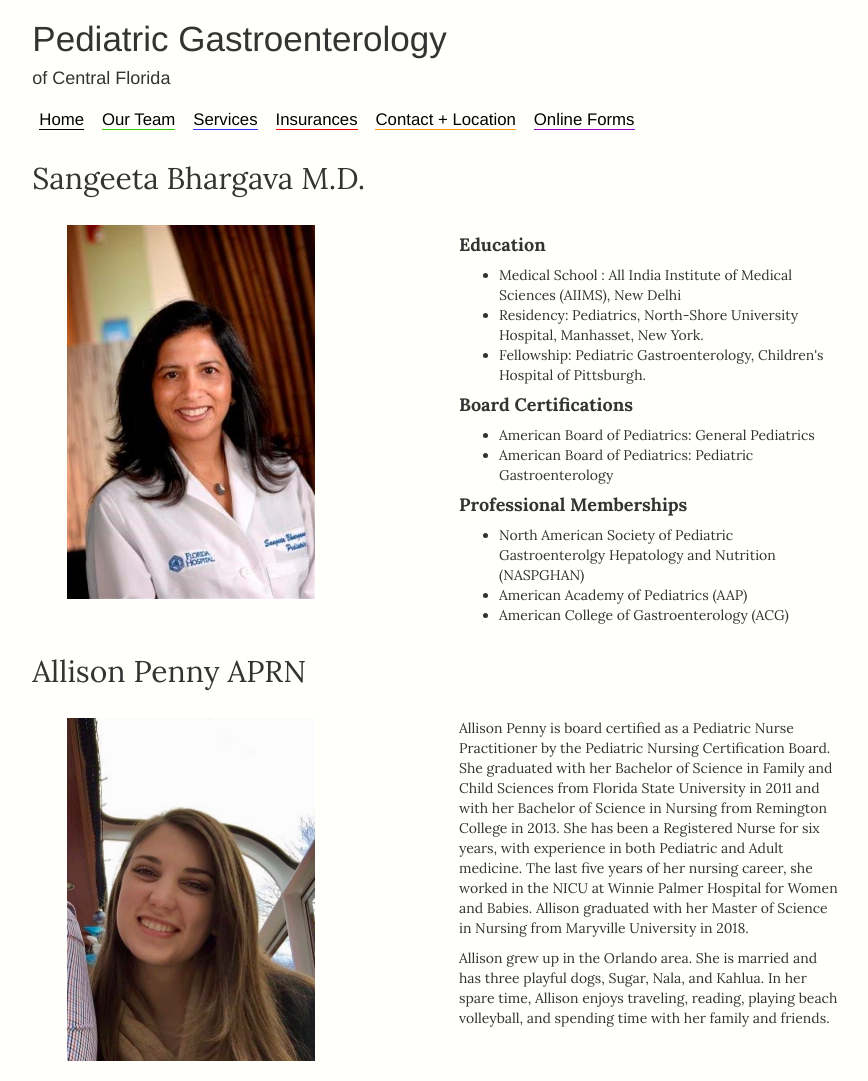
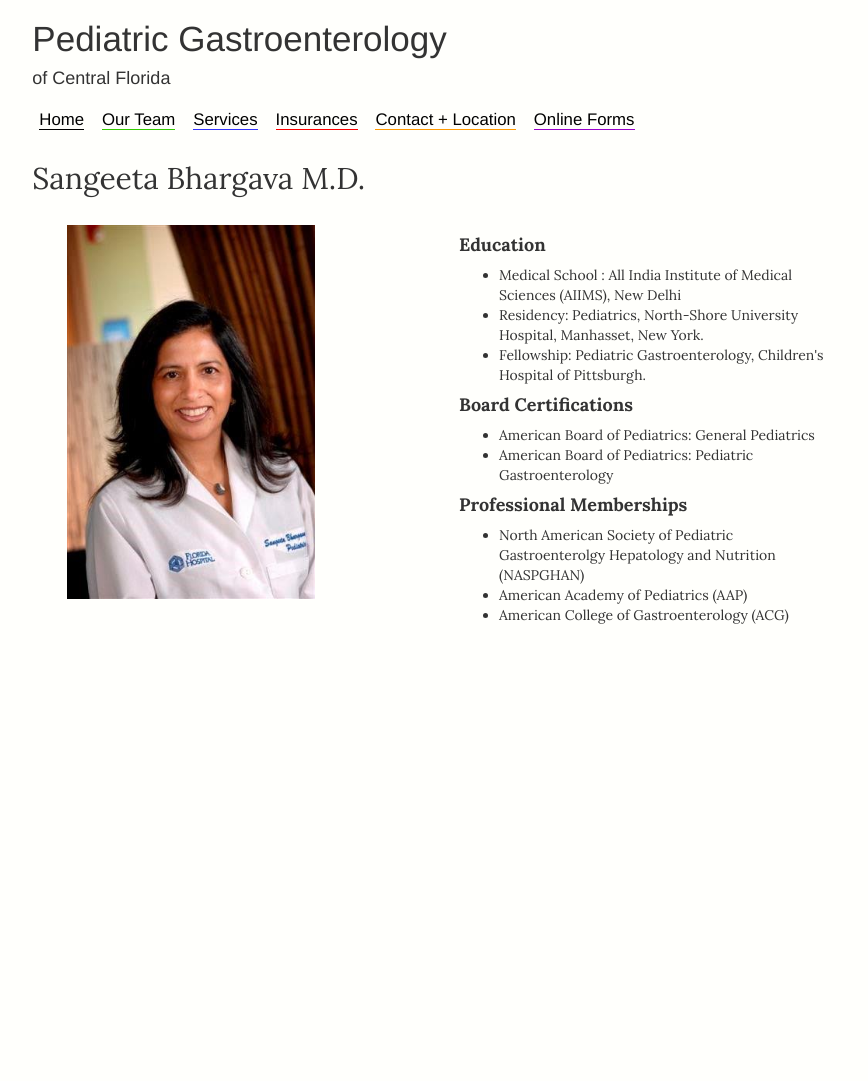
Before and after one commit to pedgiorlando1/pedgiorlando1.github.io, a plain HTML site: page team.html in a window 1280 px wide. Shown: the whole page, without its empty margins (196-1064 px from the left). After the commit the page ends 800 px from the top, so only its background shows below. Drawn offline with nearby package versions, Linux system fonts and the light colour scheme.

Commit message:
update team

```diff
--- a/team.html
+++ b/team.html
@@ -56,18 +56,6 @@
           </div>
         </div>
       </div>
-      <div class="row">
-        <div class="col-md-offset-2 col-md-8 team">
-          <h2 class="teamMember">Allison Penny APRN</h2>
-          <div class="col-md-6">
-            <img src="images/Allie.jpg">
-          </div>
-          <div class="col-md-6 description">
-            <p>Allison Penny is board certified as a Pediatric Nurse Practitioner by the Pediatric Nursing Certification Board. She graduated with her Bachelor of Science in Family and Child Sciences from Florida State University in 2011 and with her Bachelor of Science in Nursing from Remington College in 2013. She has been a Registered Nurse for six years, with experience in both Pediatric and Adult medicine. The last five years of her nursing career, she worked in the NICU at Winnie Palmer Hospital for Women and Babies. Allison graduated with her Master of Science in Nursing from Maryville University in 2018.</p>
-            <p>Allison grew up in the Orlando area. She is married and has three playful dogs, Sugar, Nala, and Kahlua. In her spare time, Allison enjoys traveling, reading, playing beach volleyball, and spending time with her family and friends.</p>
-          </div>
-        </div>
-      </div>
     </div>
   </body>
 </html>
```
